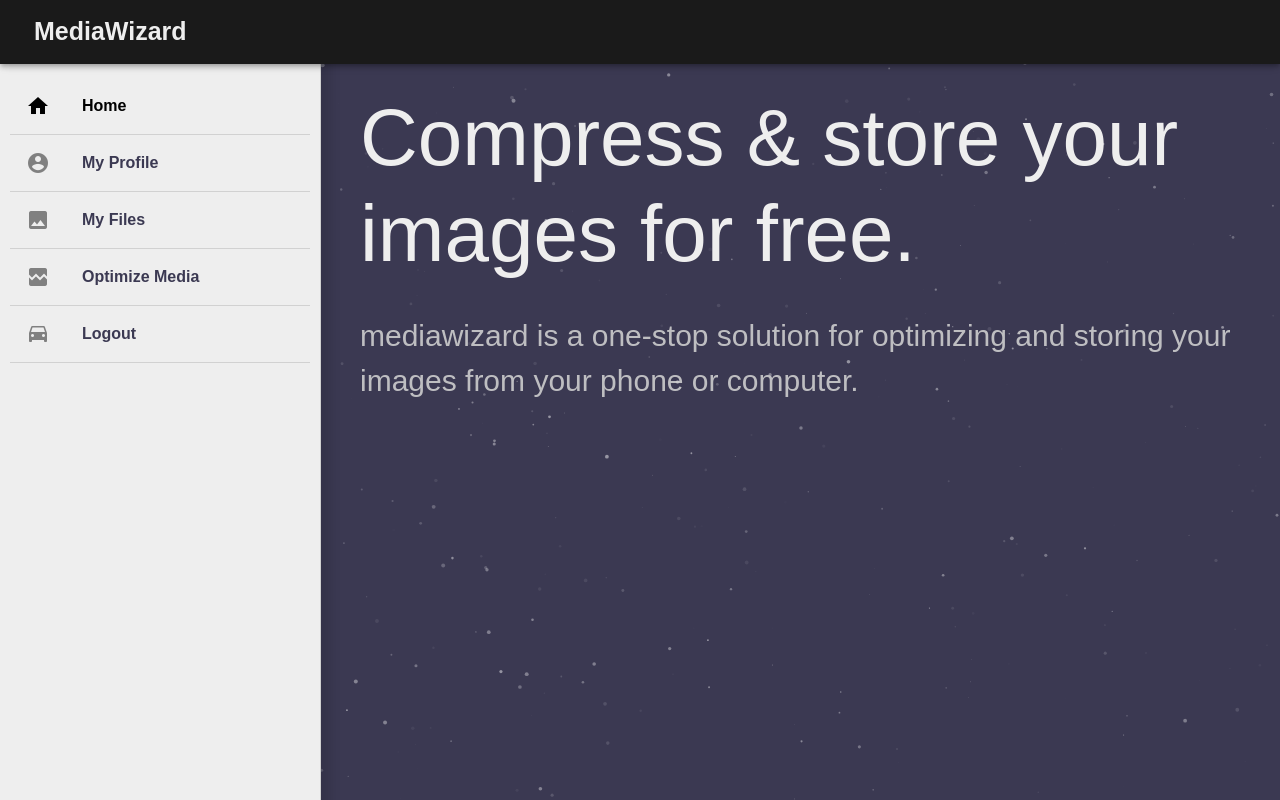
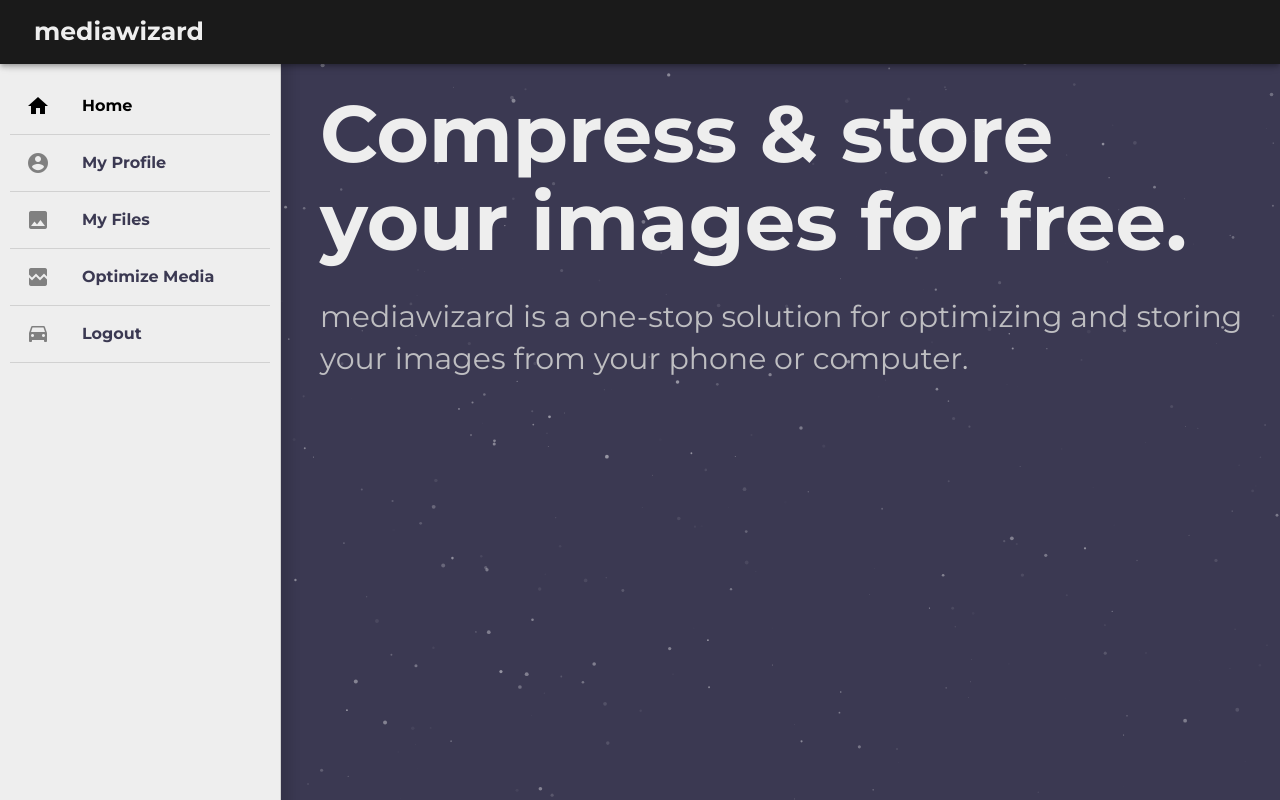
Before and after one commit to Ben-Kincaid/mediawizard, a React app in the folder app/: page /home in a window 1280 px wide. Built offline with nearby package versions, Linux system fonts and the light colour scheme.

Commit message:
made sidebar smaller on desktop, added montseratt and reconfigured typography themes.

```diff
--- a/app/src/bundles/Header/HeaderContainer.js
+++ b/app/src/bundles/Header/HeaderContainer.js
@@ -16,6 +16,7 @@
         fontSize: '2.5em',
         fontWeight: 'bold',
         paddingLeft: '10px',
+        textTransform: 'lowercase',
     }
 })
 
--- a/app/src/bundles/Home/HomeContainer.js
+++ b/app/src/bundles/Home/HomeContainer.js
@@ -9,11 +9,14 @@
     },
     heroHeaderText: {
         ...theme.typography.header.large,
-        ...theme.typography.header
+        ...theme.typography.header.light,
+        ...theme.typography.header.media
+
     },
     heroSubHeader: {
-        ...theme.typography.subheader,
-        marginTop: '30px'
+        ...theme.typography.subheader.large,
+        marginTop: '30px',
+        ...theme.typography.subheader.media,
     }
 })
 
--- a/app/src/bundles/Sidebar/SidebarContainer.js
+++ b/app/src/bundles/Sidebar/SidebarContainer.js
@@ -49,7 +49,7 @@
 const styles = theme => ({
     drawer: {
         backgroundColor: '#eee',
-        width: '300px',
+        width: '260px',
         padding: '4.4em 1rem 2rem',
         zIndex: '1',
         fontSize: '16px',
--- a/app/src/bundles/global/PageContainer.js
+++ b/app/src/bundles/global/PageContainer.js
@@ -5,7 +5,7 @@
 
 const styles = theme => ({
     pageContainer: {
-        padding: '90px 30px 30px 360px',
+        padding: '90px 30px 30px 320px',
         position: 'relative',
         // When the enter transition starts, set the opacity to 0 and
         // move it to the left 20px. Also set it as absolute to prevent page shifting
--- a/app/src/index.js
+++ b/app/src/index.js
@@ -25,19 +25,37 @@
     typography: {
 
         htmlFontSize: '10px',
-        fontFamily: 'Montseratt, sans-serif',
+        fontFamily: 'Montserrat',
+
         header: {
-            color: '#eee',
+            light: {
+                color: '#eee'
+            },
             large: {
-                fontSize: '8em'
+
+                lineHeight: '1.1em',
+                fontWeight: '700',
+                fontSize: '8rem',
             },
-            '@media(max-width: 1000px)': {
-                fontSize: '6em'
+            media: {
+                '@media(max-width: 1000px)': {
+                    fontSize: '6em',
+                    lineHeight: '1.2em'
+                }
             }
+
         },
         subheader: {
-            color: '#d2d2d2de',
-            fontSize: '3em'
+            large: {
+                color: '#d2d2d2de',
+                fontSize: '3em',
+                lineHeight: '1.4em',
+            },
+            media: {
+                '@media(max-width: 1000px)': {
+                    lineHeight: '1.5em'
+                }
+            }
         }
     },
 })
```
